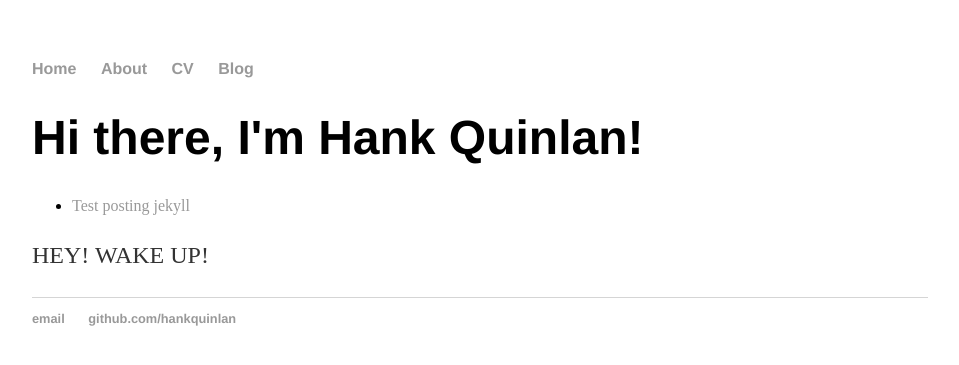
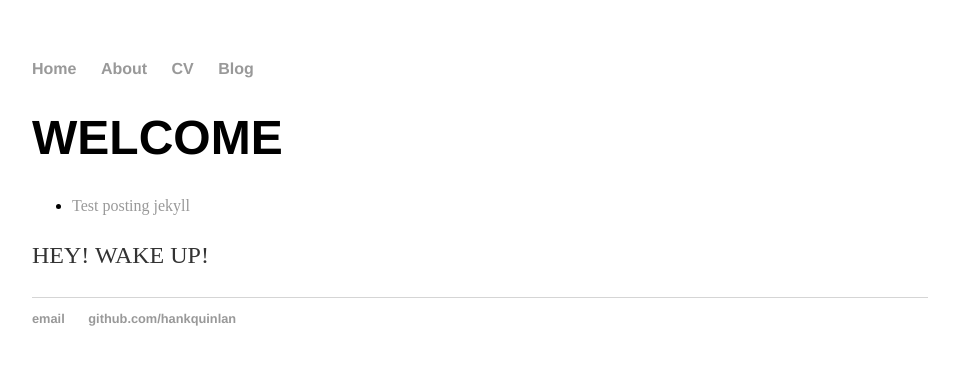
Before and after one commit to nyoshimizu/nyoshimizu.github.io, a Jekyll site: the page built from index.html, in a window 1280 px wide. Shown: the top 365 px of the page, without its empty margins (160-1119 px from the left). Built offline with Jekyll 4.4.1, drawn with Linux system fonts in a browser that asks for light colours; Markdown is read by kramdown in place of the engine named in the settings.

Commit message:
Update index.html

```diff
--- a/index.html
+++ b/index.html
@@ -3,7 +3,7 @@ layout: default
 title: Baseball
 ---
 <div class="blurb">
-	<h1>Hi there, I'm Hank Quinlan!</h1>
+	<h1>WELCOME</h1>
 
 </div><!-- /.blurb -->
 
```
